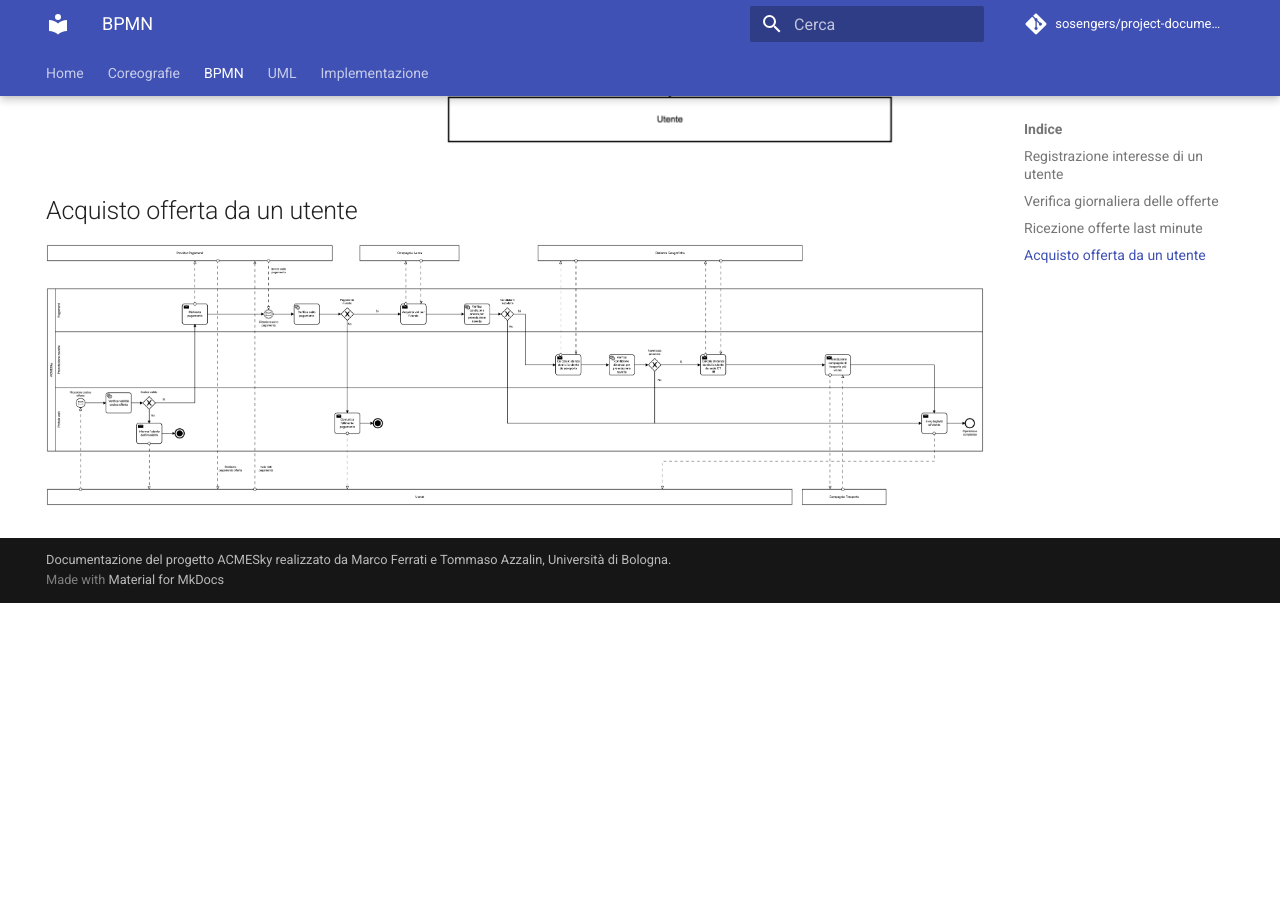
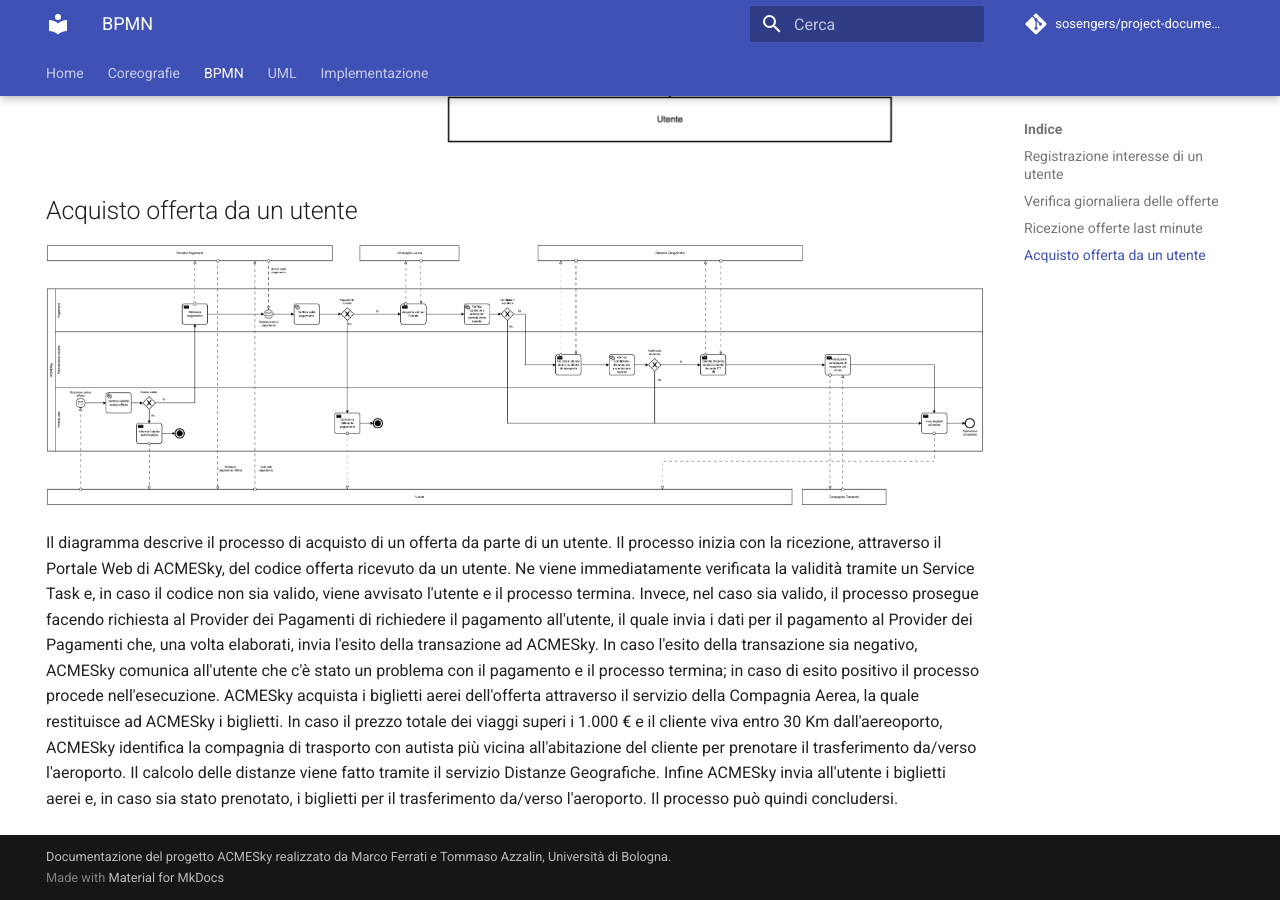
Before and after one commit to sosengers/project-documentation, an MkDocs documentation site: the page built from docs/bpmn.md, in a window 1280 px wide and 900 px high, scrolled down 1839 px. Built offline with MkDocs 1.6.1 and Material for MkDocs 9.7.7, drawn with Linux system fonts in a browser that asks for light colours; comment, search, counter and statistics services are not loaded; before the commit the page ends 2442 px from its top, so only the background shows below that.

Commit message:
Descritto BPMN AcquistoOfferta

```diff
--- a/docs/bpmn.md
+++ b/docs/bpmn.md
@@ -15,4 +15,6 @@ In questa sezione vengono rappresentati sotto forma di diagrammi BPMN le coreogr
 ![!BPMN processo ricezione offerte last minute](assets/bpmn/NotificaVoliLastMinute.png){: loading=lazy}
 
 ## Acquisto offerta da un utente
-![!BPMN processo acquisto offerta](assets/bpmn/AcquistoOfferta.png){: loading=lazy}
+![!Diagramma BPMN che descrive l'acquisto di un'offerta](assets/bpmn/AcquistoOfferta.png){: loading=lazy}
+
+Il diagramma descrive il processo di acquisto di un offerta da parte di un utente. Il processo inizia con la ricezione, attraverso il Portale Web di ACMESky, del codice offerta ricevuto da un utente. Ne viene immediatamente verificata la validità tramite un Service Task e, in caso il codice non sia valido, viene avvisato l'utente e il processo termina. Invece, nel caso sia valido, il processo prosegue facendo richiesta al Provider dei Pagamenti di richiedere il pagamento all'utente, il quale invia i dati per il pagamento al Provider dei Pagamenti che, una volta elaborati, invia l'esito della transazione ad ACMESky. In caso l'esito della transazione sia negativo, ACMESky comunica all'utente che c'è stato un problema con il pagamento e il processo termina; in caso di esito positivo il processo procede nell'esecuzione. ACMESky acquista i biglietti aerei dell'offerta attraverso il servizio della Compagnia Aerea, la quale restituisce ad ACMESky i biglietti. In caso il prezzo totale  dei viaggi superi i 1.000 € e il cliente viva entro 30 Km dall'aereoporto, ACMESky identifica la compagnia di trasporto con autista più vicina all'abitazione del cliente per prenotare il trasferimento da/verso l'aeroporto. Il calcolo delle distanze viene fatto tramite il servizio Distanze Geografiche. Infine ACMESky invia all'utente i biglietti aerei e, in caso sia stato prenotato, i biglietti per il trasferimento da/verso l'aeroporto. Il processo può quindi concludersi.
```
Also changed, not shown: 1 other file.
